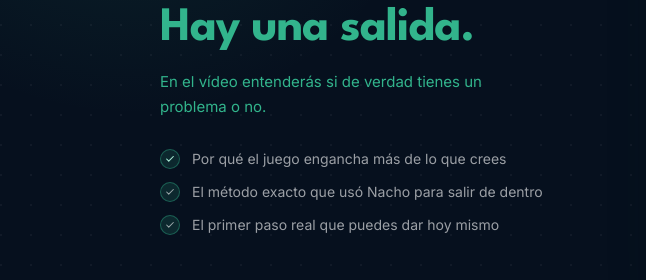
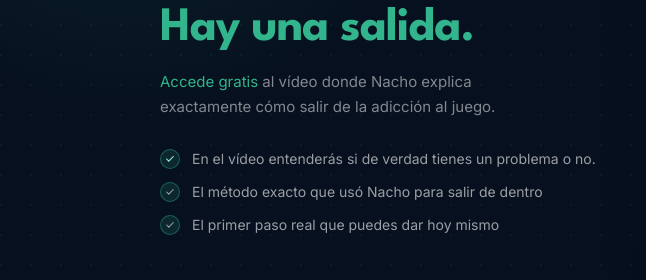
Before and after one commit to Equilibratucamino/etc-curso, a plain HTML site: page empieza.html in a window 1280 px wide. Shown: the part 336-616 px from the top of the page, 0-646 px from the left. Drawn offline with Linux system fonts and the light colour scheme.

Commit message:
empieza: fix gate-sub — solo 'Accede gratis' en verde, primer bullet nuevo
Co-Authored-By: Claude Sonnet 4.6 <noreply@anthropic.com>

```diff
--- a/empieza.html
+++ b/empieza.html
@@ -120,7 +120,7 @@ body{
 }
 .gate-headline .accent{color:var(--g);}
 .gate-sub{
-  font-size:.9375rem;color:var(--g);
+  font-size:.9375rem;color:rgba(255,255,255,.5);
   line-height:1.65;max-width:380px;
   margin-bottom:28px;
   animation:fadeIn .5s .1s ease both;
@@ -735,14 +735,14 @@ body{
       <span class="accent">Hay una salida.</span>
     </h1>
     <p class="gate-sub">
-      En el vídeo entenderás si de verdad tienes un problema o no.
+      <span style="color:var(--g)">Accede gratis</span> al vídeo donde Nacho explica exactamente cómo salir de la adicción al juego.
     </p>
 
     <!-- Bullets -->
     <ul class="gate-bullets">
       <li>
         <span class="bull-icon"><svg viewBox="0 0 24 24"><path d="M20 6L9 17l-5-5"/><path fill="none" stroke="currentColor" stroke-width="2.5" stroke-linecap="round" stroke-linejoin="round" d="M20 6L9 17l-5-5"/></svg></span>
-        Por qué el juego engancha más de lo que crees
+        En el vídeo entenderás si de verdad tienes un problema o no.
       </li>
       <li>
         <span class="bull-icon"><svg viewBox="0 0 24 24"><path fill="none" stroke="currentColor" stroke-width="2.5" stroke-linecap="round" stroke-linejoin="round" d="M20 6L9 17l-5-5"/></svg></span>
```
